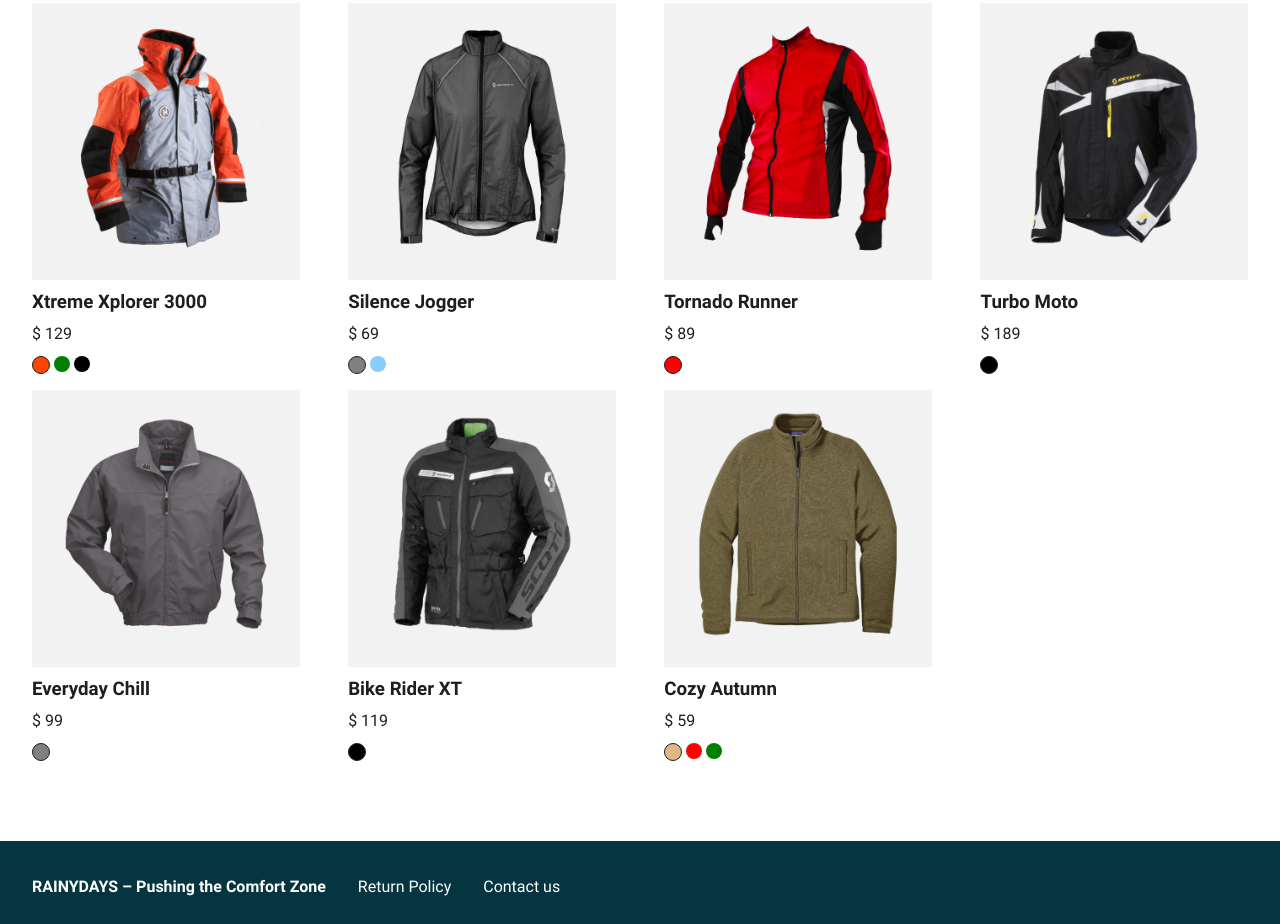
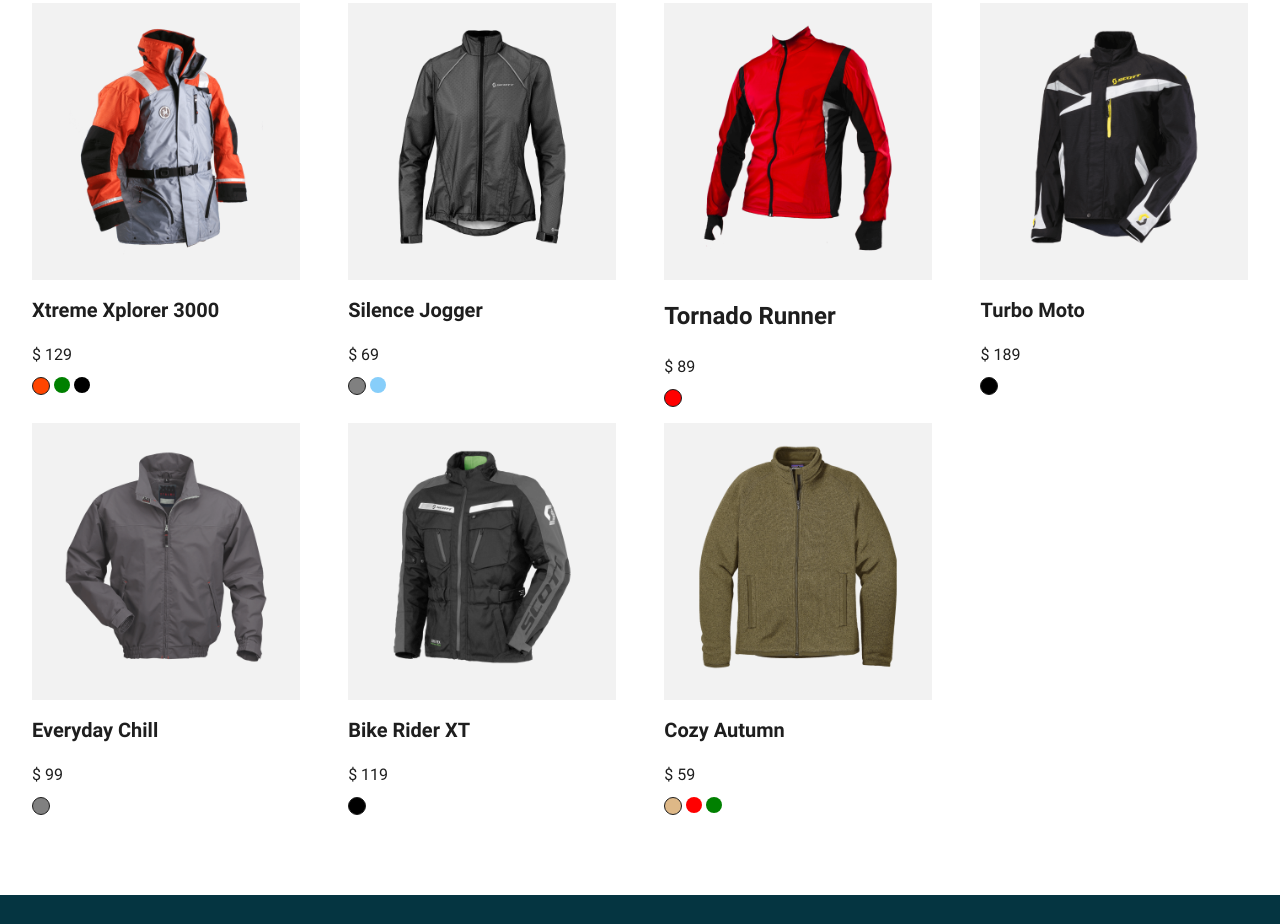
Before and after one commit to Noroff-FEU-Assignments/cross-course-project-christianvazquezhope, a plain HTML site: page men.html in a window 1280 px wide. Shown: the part 228-1152 px from the top of the page. Drawn offline with Linux system fonts and the light colour scheme.

Commit message:
heading fix

```diff
--- a/men.html
+++ b/men.html
@@ -80,7 +80,7 @@
                 <div class="item-img">
                   <img src="images/jackets/jacket-1.png" alt="The Xtreme Xplorer 3000 jacket">
                 </div>
-               <h3>Xtreme Xplorer 3000</h3>
+               <h2 class="font-size-5">Xtreme Xplorer 3000</h2>
                 <p>$ 129</p>
                 <div class="colors">
                  <div class="color orange chosen"></div>
@@ -94,7 +94,7 @@
                 <div class="item-img">
                   <img src="images/jackets/jacket-2.png" alt="The Silence Jogger jacket">
                 </div>
-                <h3>Silence Jogger</h3>
+                <h2 class="font-size-5">Silence Jogger</h2>
                 <p>$ 69</p>
                 <div class="colors">
                   <div class="color gray chosen"></div>
@@ -107,7 +107,7 @@
                 <div class="item-img">
                   <img src="images/jackets/jacket-3.png" alt="The Tornado Runner jacket">
                 </div>
-                <h3>Tornado Runner</h3>
+                <h2>Tornado Runner</h2>
                 <p>$ 89</p>
                 <div class="colors">
                   <div class="color red chosen"></div>
@@ -119,7 +119,7 @@
                 <div class="item-img">
                   <img src="images/jackets/jacket-4.png" alt="The Turbo Moto jacket">
                 </div>
-                <h3>Turbo Moto</h3>
+                <h2 class="font-size-5">Turbo Moto</h2>
                 <p>$ 189</p>
                 <div class="colors">
                   <div class="color black chosen"></div>
@@ -131,7 +131,7 @@
                 <div class="item-img">
                   <img src="images/jackets/jacket-5.png" alt="The Everyday Chill jacket">
                 </div>
-               <h3>Everyday Chill</h3>
+               <h2 class="font-size-5">Everyday Chill</h2>
                 <p>$ 99</p>
                 <div class="colors">
                  <div class="color gray chosen"></div>
@@ -143,7 +143,7 @@
                 <div class="item-img">
                   <img src="images/jackets/jacket-6.png" alt="The Bike Rider XT jacket">
                 </div>
-                <h3>Bike Rider XT</h3>
+                <h2 class="font-size-5">Bike Rider XT</h2>
                 <p>$ 119</p>
                 <div class="colors">
                   <div class="color black chosen"></div>
@@ -155,7 +155,7 @@
                 <div class="item-img">
                   <img src="images/jackets/jacket-7.png" alt="The Cozy Autumn jacket">
                 </div>
-                <h3>Cozy Autumn</h3>
+                <h2 class="font-size-5">Cozy Autumn</h2>
                 <p>$ 59</p>
                 <div class="colors">
                   <div class="color brown chosen"></div>
```
